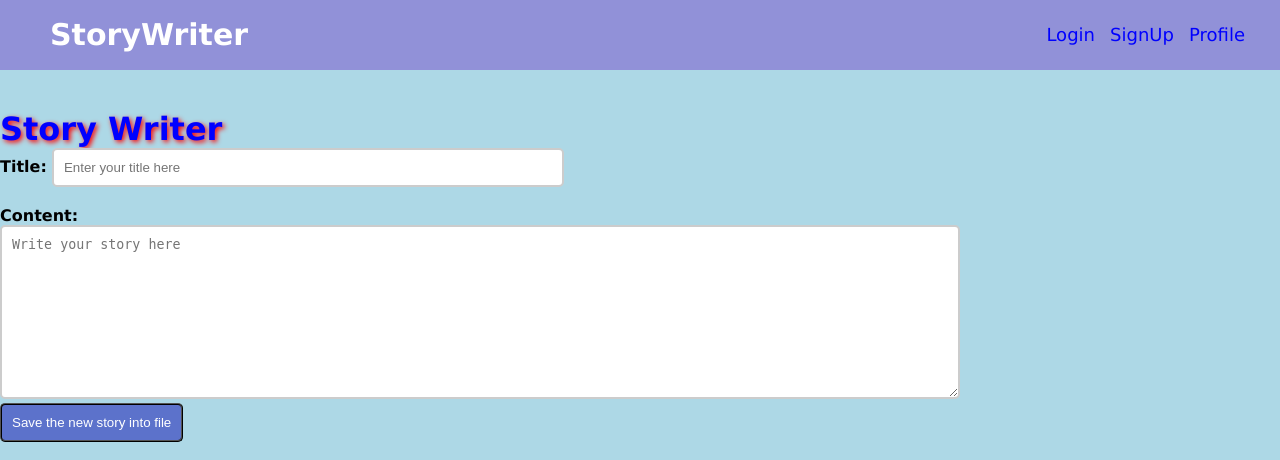
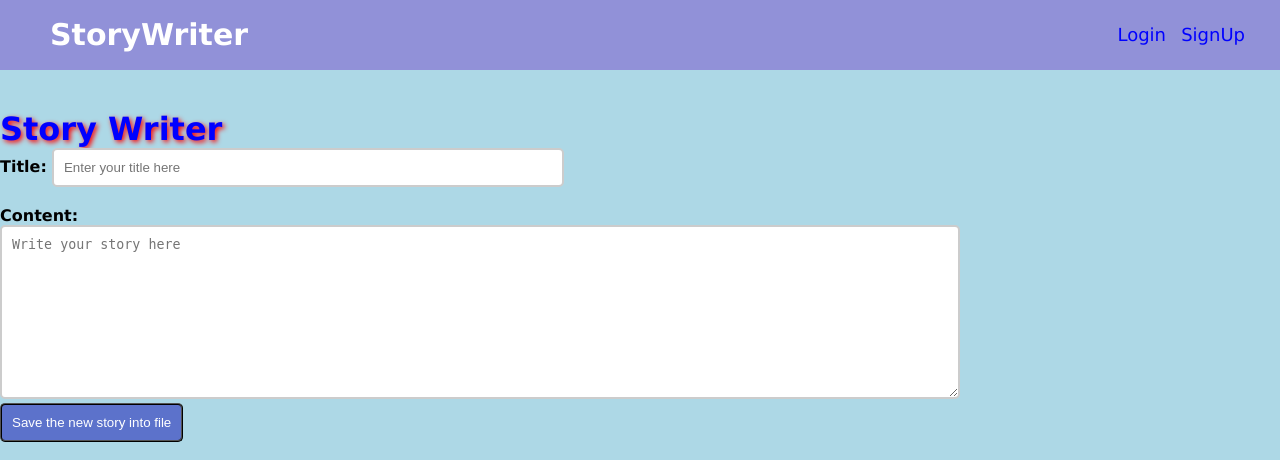
Before and after one commit to DavidTing123/GitExercise-Storywriter-G12, a Flask app: page / in a window 1280 px wide. Shown: the top 460 px of the page. Run offline with Flask 3, Linux system fonts and the light colour scheme.

Commit message:
feat: login required to get to the profile page

```diff
--- a/StoryApp/__init__.py
+++ b/StoryApp/__init__.py
@@ -9,5 +9,6 @@ app.config['SQLALCHEMY_DATABASE_URI'] ='sqlite:///site.db'
 db = SQLAlchemy(app)
 bcrypt = Bcrypt(app)
 login_manager = LoginManager(app)
+login_manager.login_view = 'login'
 
 from StoryApp import routes
--- a/StoryApp/templates/nav.html
+++ b/StoryApp/templates/nav.html
@@ -13,7 +13,6 @@
             {% else %}
                 <li><a href="/login">Login</a></li>
                 <li><a href="/signup">SignUp</a></li>
-                <li><a href="#">Profile</a></li>
             {% endif %}
         </ul>
     </nav>
```
